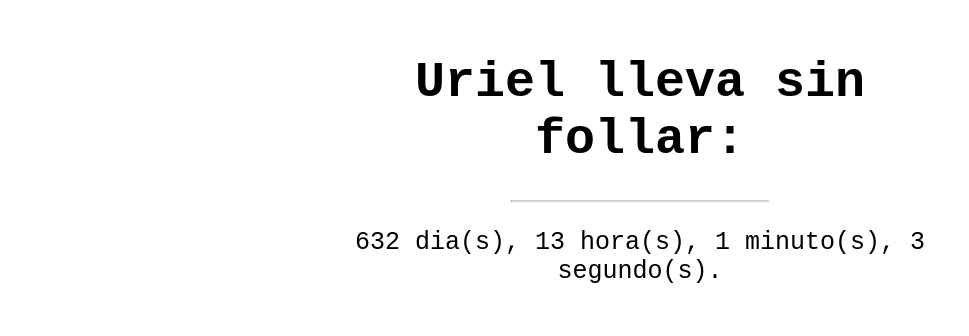
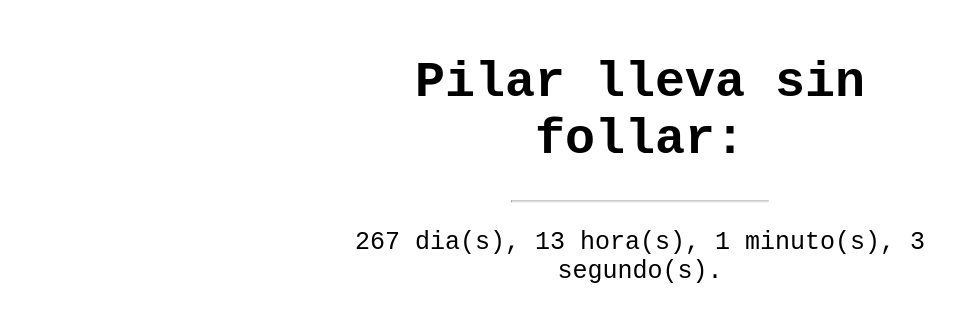
Before and after one commit to venartemi/tiempo-pilar, a plain HTML site: page index.html in a window 1280 px wide. Shown: the part 235-571 px from the top of the page, without its empty margins (0-969 px from the left). Drawn offline with Linux system fonts and the light colour scheme.

Commit message:
Update index.html

```diff
--- a/index.html
+++ b/index.html
@@ -47,11 +47,11 @@ hr {
 <div class="bgimg">
 
   <div class="middle">
-    <h1>Uriel lleva sin follar:</h1>
+    <h1>Pilar lleva sin follar:</h1>
     <hr>
     <p><div id="time-elapsed"></div></p>
     <script>
-        var startDateTime = new Date(2018,4,2,11,1,04,0); // YYYY (M-1) D H m s (start time and date from DB)
+        var startDateTime = new Date(2019,4,2,11,1,04,0); // YYYY (M-1) D H m s (start time and date from DB)
         var startStamp = startDateTime.getTime();
 
         var newDate = new Date();
```
